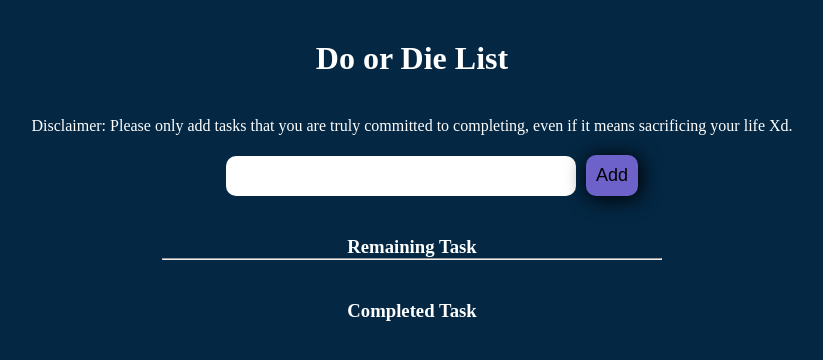
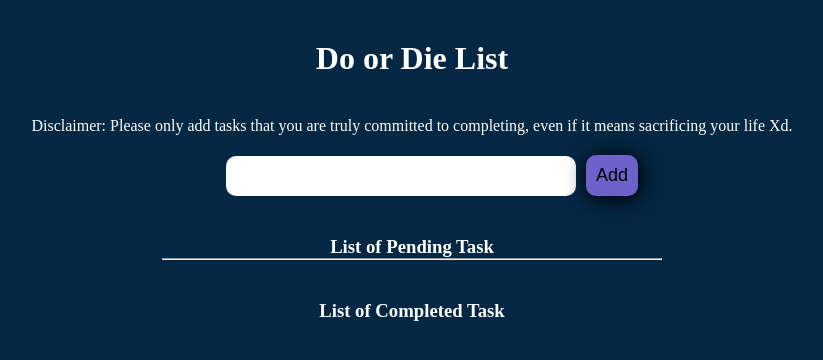
Before and after one commit to Ankkkyyyy/Do_or_Die, a PHP site: page / in a window 1280 px wide. Shown: the top 360 px of the page, without its empty margins (228-1051 px from the left). Run offline with PHP 8.4, Linux system fonts and the light colour scheme; data that the repository does not hold is empty; some libraries are stand-ins or nearby versions.

Commit message:
small-change

```diff
--- a/index.php
+++ b/index.php
@@ -31,7 +31,7 @@ include "database.php";
             <button type="submit" id="add" name='add' >Add</button>
         </div>
 
-        <h3 class="top-heading">Remaining Task </h3>
+        <h3 class="top-heading">List of Pending Task</h3>
         <ul class="list">
         <?php
 
@@ -55,7 +55,7 @@ include "database.php";
 
         <hr>
 
-        <h3 class="top-heading">Completed Task </h3>
+        <h3 class="top-heading">List of Completed Task </h3>
 
         <ul class="list">
 
```
